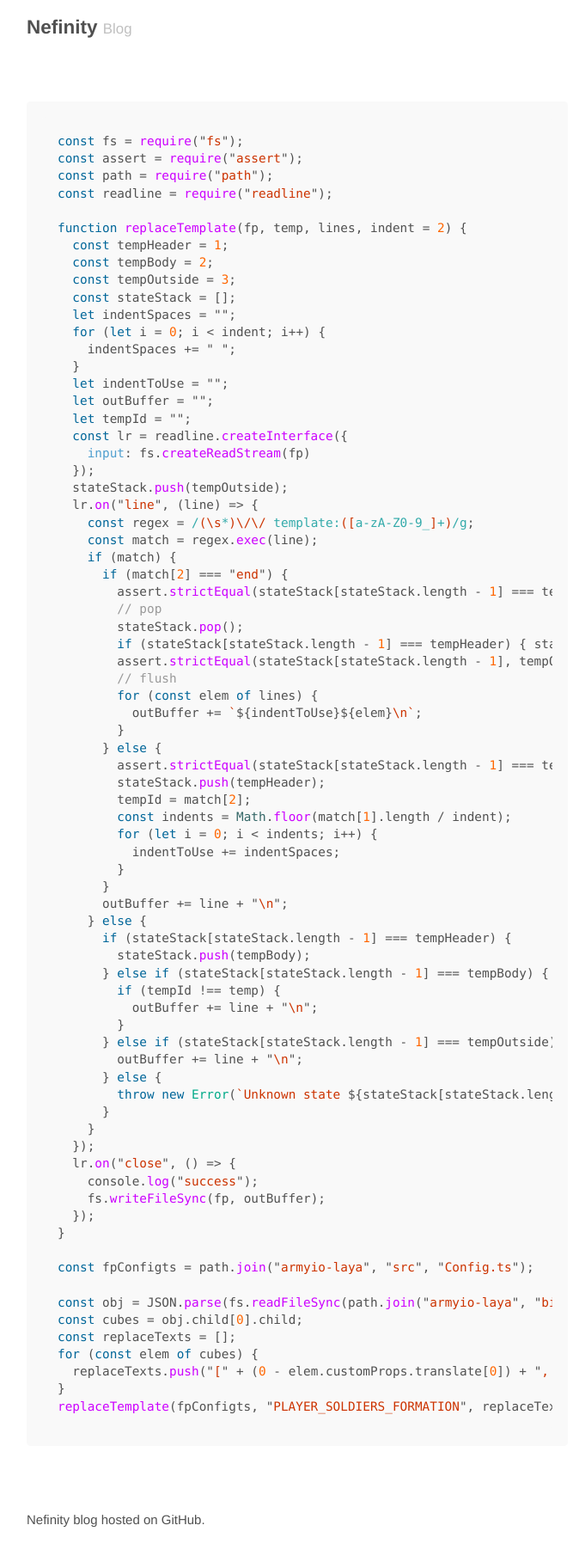
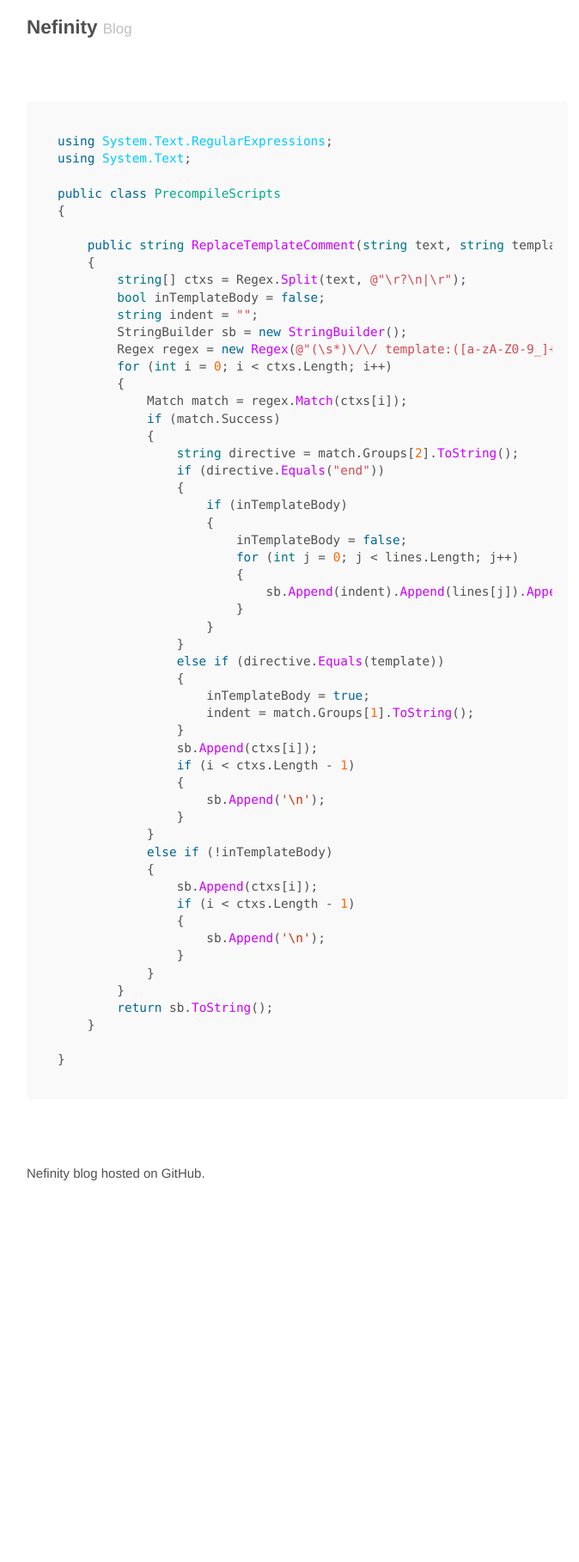
Before and after one commit to yatyricky/yatyricky.github.io, a Jekyll site: the page built from notes/Algorithm/Replace template comments with contents.md, in a window 1280 px wide. Shown: the whole page at 86% size, without its empty margins (294-968 px from the left). Built offline with Jekyll 4.4.1, drawn with Linux system fonts in a browser that asks for light colours; our own code applies the rules of GitHub Pages for plain Markdown files; after the commit the page ends 1414 px from its top, so only the background shows below that.

Commit message:
fix replace template comment

````diff
--- a/notes/Algorithm/Replace template comments with contents.md
+++ b/notes/Algorithm/Replace template comments with contents.md
@@ -1,76 +1,56 @@
-``` javascript
-const fs = require("fs");
-const assert = require("assert");
-const path = require("path");
-const readline = require("readline");
+``` csharp
+using System.Text.RegularExpressions;
+using System.Text;
 
-function replaceTemplate(fp, temp, lines, indent = 2) {
-  const tempHeader = 1;
-  const tempBody = 2;
-  const tempOutside = 3;
-  const stateStack = [];
-  let indentSpaces = "";
-  for (let i = 0; i < indent; i++) {
-    indentSpaces += " ";
-  }
-  let indentToUse = "";
-  let outBuffer = "";
-  let tempId = "";
-  const lr = readline.createInterface({
-    input: fs.createReadStream(fp)
-  });
-  stateStack.push(tempOutside);
-  lr.on("line", (line) => {
-    const regex = /(\s*)\/\/ template:([a-zA-Z0-9_]+)/g;
-    const match = regex.exec(line);
-    if (match) {
-      if (match[2] === "end") {
-        assert.strictEqual(stateStack[stateStack.length - 1] === tempBody || stateStack[stateStack.length - 1] === tempHeader, true);
-        // pop
-        stateStack.pop();
-        if (stateStack[stateStack.length - 1] === tempHeader) { stateStack.pop(); }
-        assert.strictEqual(stateStack[stateStack.length - 1], tempOutside);
-        // flush
-        for (const elem of lines) {
-          outBuffer += `${indentToUse}${elem}\n`;
+public class PrecompileScripts
+{
+
+    public string ReplaceTemplateComment(string text, string template, string[] lines)
+    {
+        string[] ctxs = Regex.Split(text, @"\r?\n|\r");
+        bool inTemplateBody = false;
+        string indent = "";
+        StringBuilder sb = new StringBuilder();
+        Regex regex = new Regex(@"(\s*)\/\/ template:([a-zA-Z0-9_]+)");
+        for (int i = 0; i < ctxs.Length; i++)
+        {
+            Match match = regex.Match(ctxs[i]);
+            if (match.Success)
+            {
+                string directive = match.Groups[2].ToString();
+                if (directive.Equals("end"))
+                {
+                    if (inTemplateBody)
+                    {
+                        inTemplateBody = false;
+                        for (int j = 0; j < lines.Length; j++)
+                        {
+                            sb.Append(indent).Append(lines[j]).Append('\n');
+                        }
+                    }
+                }
+                else if (directive.Equals(template))
+                {
+                    inTemplateBody = true;
+                    indent = match.Groups[1].ToString();
+                }
+                sb.Append(ctxs[i]);
+                if (i < ctxs.Length - 1)
+                {
+                    sb.Append('\n');
+                }
+            }
+            else if (!inTemplateBody)
+            {
+                sb.Append(ctxs[i]);
+                if (i < ctxs.Length - 1)
+                {
+                    sb.Append('\n');
+                }
+            }
         }
-      } else {
-        assert.strictEqual(stateStack[stateStack.length - 1] === tempOutside, true);
-        stateStack.push(tempHeader);
-        tempId = match[2];
-        const indents = Math.floor(match[1].length / indent);
-        for (let i = 0; i < indents; i++) {
-          indentToUse += indentSpaces;
-        }
-      }
-      outBuffer += line + "\n";
-    } else {
-      if (stateStack[stateStack.length - 1] === tempHeader) {
-        stateStack.push(tempBody);
-      } else if (stateStack[stateStack.length - 1] === tempBody) {
-        if (tempId !== temp) {
-          outBuffer += line + "\n";
-        }
-      } else if (stateStack[stateStack.length - 1] === tempOutside) {
-        outBuffer += line + "\n";
-      } else {
-        throw new Error(`Unknown state ${stateStack[stateStack.length - 1]}`);
-      }
+        return sb.ToString();
     }
-  });
-  lr.on("close", () => {
-    console.log("success");
-    fs.writeFileSync(fp, outBuffer);
-  });
+
 }
-
-const fpConfigts = path.join("armyio-laya", "src", "Config.ts");
-
-const obj = JSON.parse(fs.readFileSync(path.join("armyio-laya", "bin", "resources", "unity-exported", "formation.lh")).toString());
-const cubes = obj.child[0].child;
-const replaceTexts = [];
-for (const elem of cubes) {
-  replaceTexts.push("[" + (0 - elem.customProps.translate[0]) + ", " + elem.customProps.translate[2] + "],");
-}
-replaceTemplate(fpConfigts, "PLAYER_SOLDIERS_FORMATION", replaceTexts);
 ```
````
